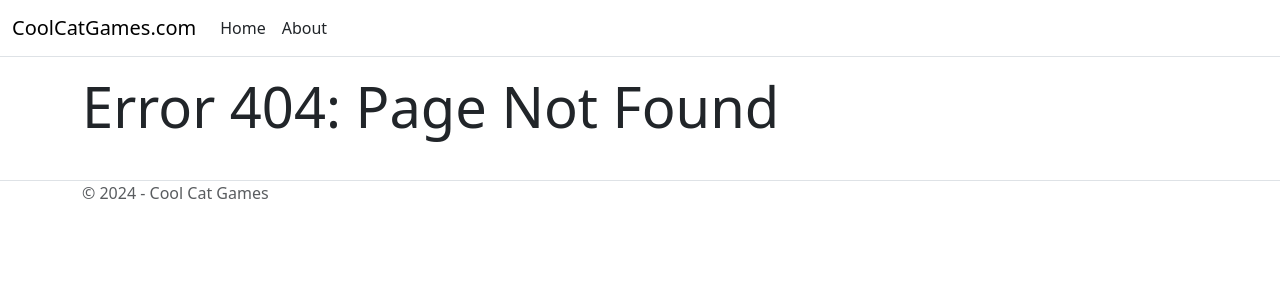
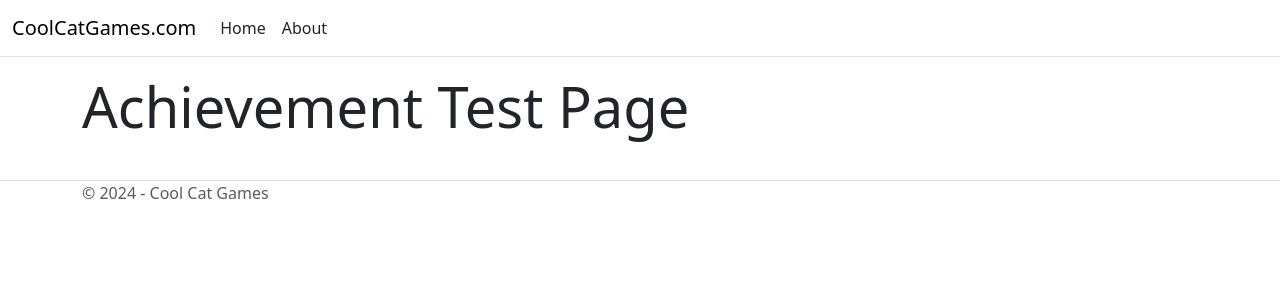
Before and after one commit to Syyren/Combined_CPRO2221_CPRO2501_Group_Repo, a React (Create React App) app in the folder frontend/: page /achievements in a window 1280 px wide. Before the commit this address had no page. Shown: the top 300 px of the page. Built offline with nearby package versions, Linux system fonts and the light colour scheme.

Commit message:
added achievements route and AchievementTest view for testing feature

```diff
--- a/frontend/src/App.js
+++ b/frontend/src/App.js
@@ -1,6 +1,7 @@
 import { BrowserRouter, Routes, Route} from 'react-router-dom' //importing the react router dom to set my routes
 import About from './pages/About'
 import Home from './pages/Home'
+import AchievementTest from './pages/AchievementTest'
 import NoPage from './pages/NoPage' //importing each of my pages
 
 export default function App() { //setting the app routes
@@ -11,6 +12,7 @@ export default function App() { //setting the app routes
           <Route index element={ <Home /> } />
           <Route path="/home" element={ <Home /> } /> {/* Setting a second home path for clean routing */}
           <Route path="/about" element={ <About /> } />
+          <Route path="/achievements" element={ <AchievementTest /> } />
           <Route path="*" element={ <NoPage /> } /> {/* All undefined routes will raise the 404 page here */}
         </Routes>
       </BrowserRouter>
--- /dev/null
+++ b/frontend/src/pages/AchievementTest.js
@@ -0,0 +1,10 @@
+import Layout from "../components/Layout";
+
+export default function Home()
+{
+    return(
+        <Layout>
+            <h2 className="display-4 mb-4">Achievement Test Page</h2>
+        </Layout>
+    )
+}
```
